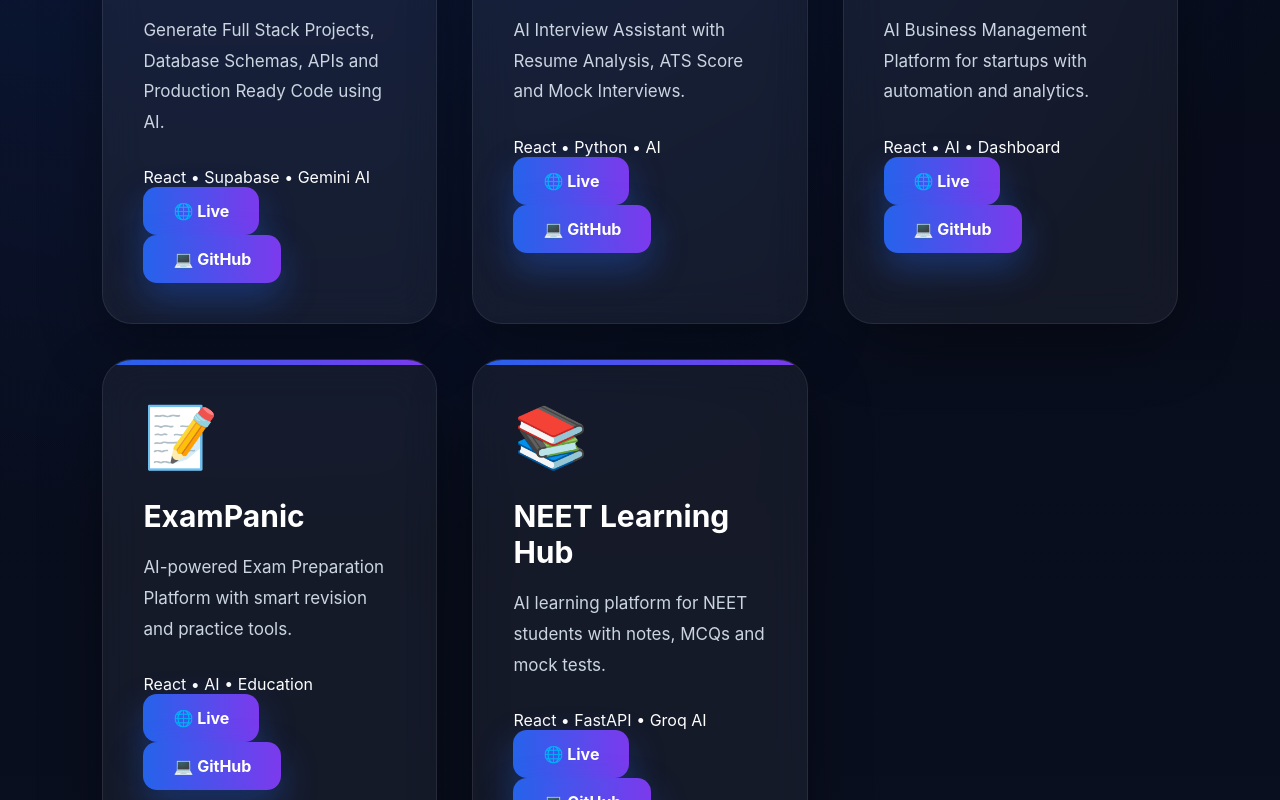
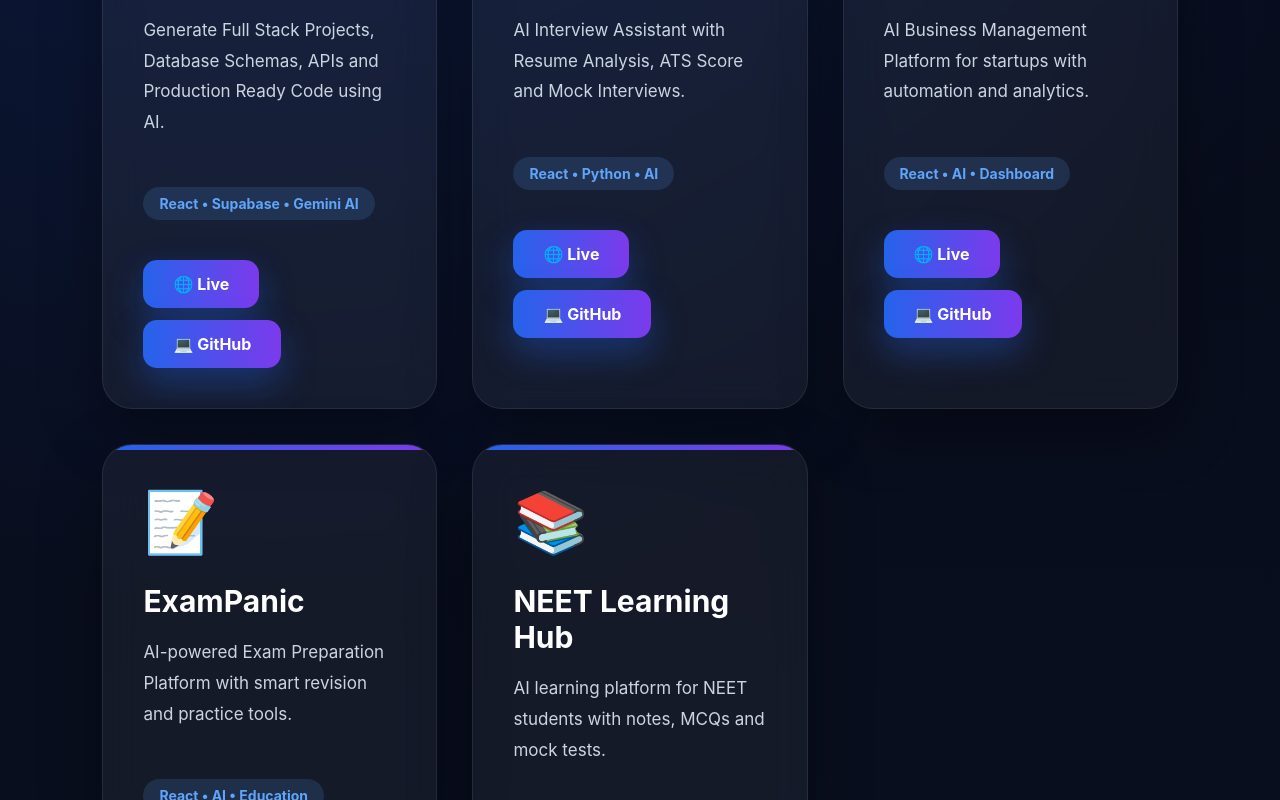
Before and after one commit to santoshml-lab/SantoshAI, a React (Vite) app: page / in a window 1280 px wide. Shown: the part 1240-2040 px from the top of the page. Built offline with nearby package versions, Linux system fonts and the light colour scheme.

Commit message:
Update projects.css

```diff
--- a/src/styles/projects.css
+++ b/src/styles/projects.css
@@ -173,3 +173,35 @@
 }
 
 }
+
+.tech{
+
+display:inline-block;
+
+margin:20px 0;
+
+padding:8px 16px;
+
+border-radius:30px;
+
+background:rgba(96,165,250,.15);
+
+color:#60a5fa;
+
+font-size:14px;
+
+font-weight:700;
+
+}
+
+.project-buttons{
+
+display:flex;
+
+gap:12px;
+
+margin-top:20px;
+
+flex-wrap:wrap;
+
+}
```
